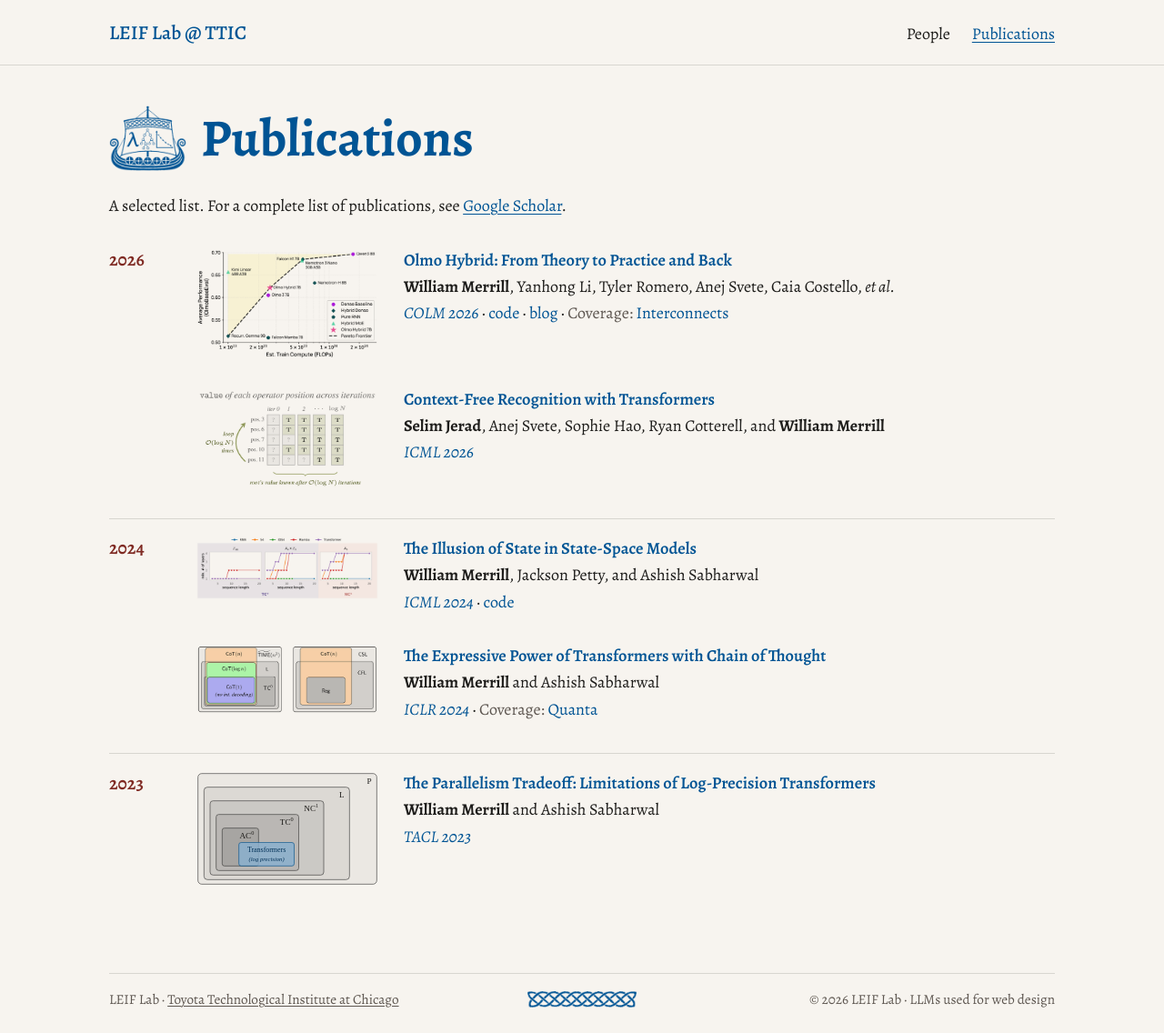
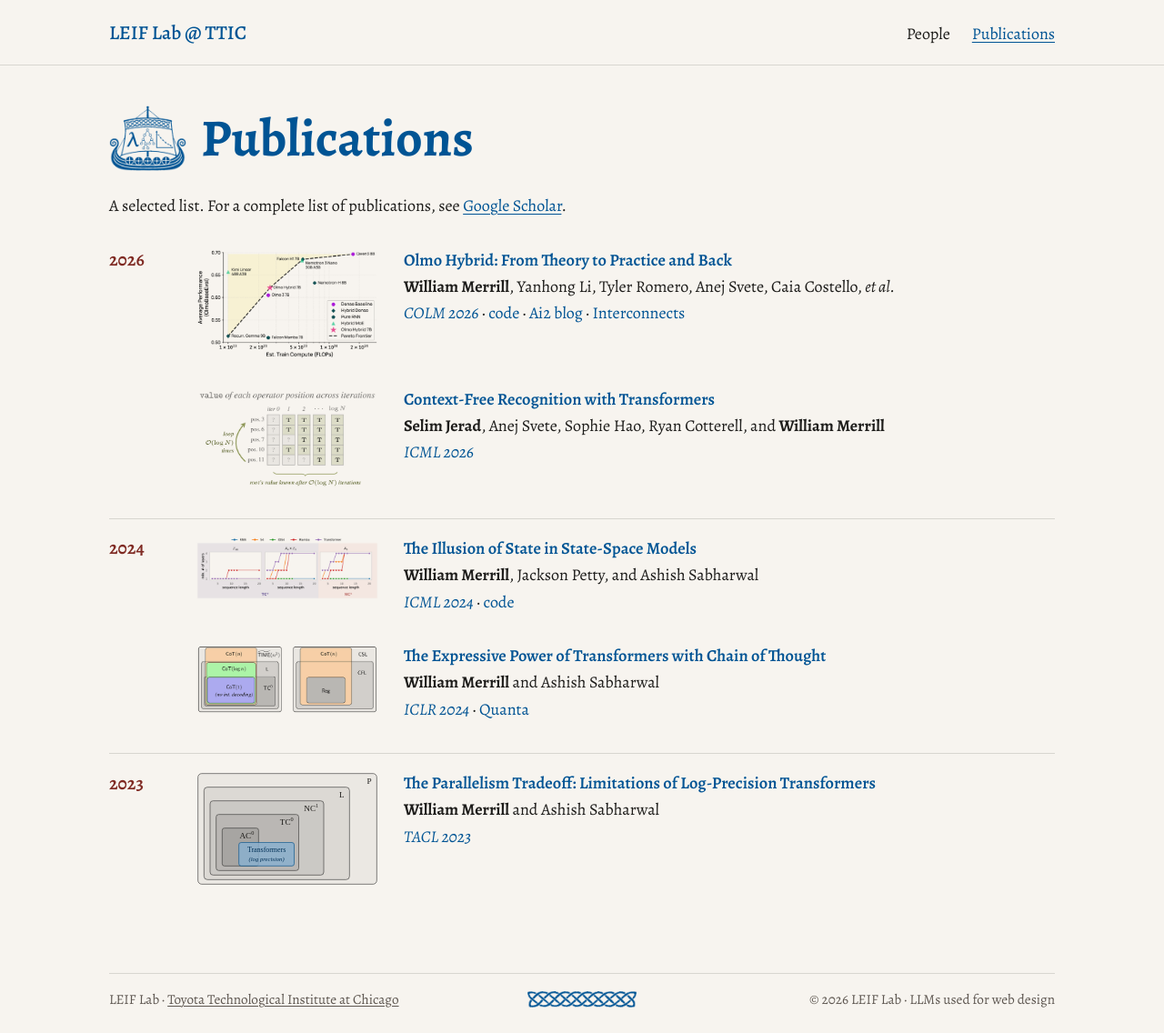
Before and after one commit to leif-lab-ttic/leif-lab-ttic.github.io, a Jekyll site: the page built from pages/publications.html, in a window 1280 px wide. Shown: the whole page at 91% size. Built offline with Jekyll 4.4.1, drawn with Linux system fonts in a browser that asks for light colours; some web fonts are replaced.

Commit message:
Minor edits

```diff
--- a/_data/publications.yml
+++ b/_data/publications.yml
@@ -6,7 +6,7 @@
 #   authors   – list of {name, lab: true (bold lab members), et_al: true (italic "et al.")}
 #   venue     – optional {name: "ICML 2024", href: OpenReview/anthology URL}; shown in italics
 #   links     – optional extra links, e.g. {name: "code", href: ...}
-#   coverage  – optional press coverage, e.g. {name: "Quanta", href: ...}
+#   coverage  – optional press coverage, e.g. {name: "Quanta", href: ...}; shown after `links`
 #   figure    – optional thumbnail path, e.g. /assets/images/papers/foo.png (~560px wide PNG)
 #   figure_alt – alt text for the figure
 #   emblem    – optional fallback when there's no figure: lambda, tree, or plot
@@ -25,7 +25,7 @@
       venue: {name: "COLM 2026", href: "https://openreview.net/forum?id=LGhKvHMtVK"}
       links:
         - {name: "code", href: "https://github.com/allenai/OLMo-core/tree/main/src/scripts/official/OLMo-hybrid"}
-        - {name: "blog", href: "https://allenai.org/blog/olmohybrid"}
+        - {name: "Ai2 blog", href: "https://allenai.org/blog/olmohybrid"}
       coverage:
         - {name: "Interconnects", href: "https://www.interconnects.ai/p/olmo-hybrid-and-future-llm-architectures"}
       figure: /assets/images/papers/olmo-hybrid.png
--- a/assets/css/styles.css
+++ b/assets/css/styles.css
@@ -426,18 +426,12 @@ main {
   font-style: italic;
 }
 
-.pub-links a,
-.pub-coverage a {
+.pub-links a {
   text-decoration: none;
 }
 
-.pub-links a:hover,
-.pub-coverage a:hover {
+.pub-links a:hover {
   text-decoration: underline;
-}
-
-.pub-coverage {
-  color: var(--muted);
 }
 
 /* ---------- Footer ---------- */
--- a/pages/publications.html
+++ b/pages/publications.html
@@ -23,7 +23,7 @@ heading: Publications
         <p class="pub-title"><a href="{{ pub.link }}">{{ pub.title }}</a></p>
         <p class="pub-authors">{% assign last_author = pub.authors | last %}{% for author in pub.authors %}{% if author.lab %}<span class="lab-member">{% endif %}{% if author.et_al %}<i>{% endif %}{{ author.name }}{% if author.et_al %}</i>{% endif %}{% if author.lab %}</span>{% endif %}{% unless forloop.last %}{% if forloop.rindex == 2 and last_author.et_al != true %}{% if pub.authors.size > 2 %}, and {% else %} and {% endif %}{% else %}, {% endif %}{% endunless %}{% endfor %}</p>
         {% if pub.venue or pub.links or pub.coverage %}
-        <p class="pub-links">{% if pub.venue %}<a class="pub-venue" href="{{ pub.venue.href }}">{{ pub.venue.name }}</a>{% endif %}{% for l in pub.links %}{% if pub.venue or forloop.index > 1 %} · {% endif %}<a href="{{ l.href }}">{{ l.name }}</a>{% endfor %}{% if pub.coverage %}{% if pub.venue or pub.links %} · {% endif %}<span class="pub-coverage">Coverage: {% for c in pub.coverage %}<a href="{{ c.href }}">{{ c.name }}</a>{% unless forloop.last %}, {% endunless %}{% endfor %}</span>{% endif %}</p>
+        <p class="pub-links">{% if pub.venue %}<a class="pub-venue" href="{{ pub.venue.href }}">{{ pub.venue.name }}</a>{% endif %}{% for l in pub.links %}{% if pub.venue or forloop.index > 1 %} · {% endif %}<a href="{{ l.href }}">{{ l.name }}</a>{% endfor %}{% for c in pub.coverage %}{% if pub.venue or pub.links or forloop.index > 1 %} · {% endif %}<a href="{{ c.href }}">{{ c.name }}</a>{% endfor %}</p>
         {% endif %}
       </div>
     </li>
```
Also changed, not shown: CLAUDE.md (+1 -1 lines).
